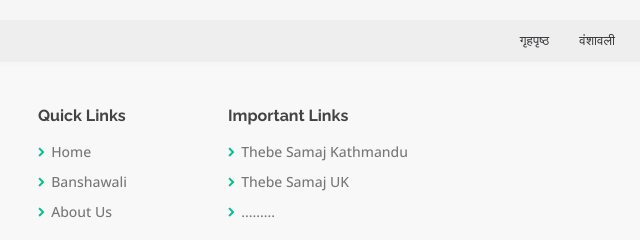
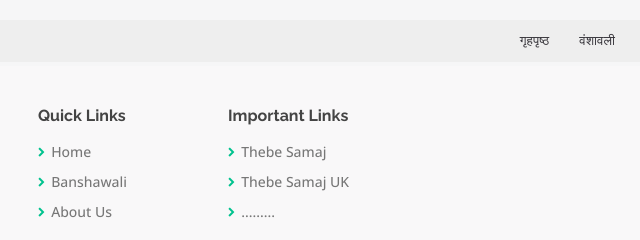
Before and after one commit to mooyeng/lineage, a plain HTML site: page about.html in a window 1280 px wide. Shown: the top 240 px of the page, 427-1067 px from the left. Drawn offline with nearby package versions, Linux system fonts and the light colour scheme; files whose address does not match are found by name; a web font is replaced by a local one.

Commit message:
link add

```diff
--- a/about.html
+++ b/about.html
@@ -128,7 +128,7 @@
             <ul>
               <li>
                 <i class="fa fa-chevron-right"></i>
-                <a href="#">Thebe Samaj Kathmandu</a>
+                <a href="https://thuppokothebelimbu.com/" target="_blank">Thebe Samaj</a>
               </li>
               <li>
                 <i class="fa fa-chevron-right"></i>
```
Also changed, not shown: articles.html (+1 -1 lines), index.html (+1 -1 lines), organizations.html (+1 -1 lines), personalsocialwork.html (+1 -1 lines), specificperson.html (+1 -1 lines).
